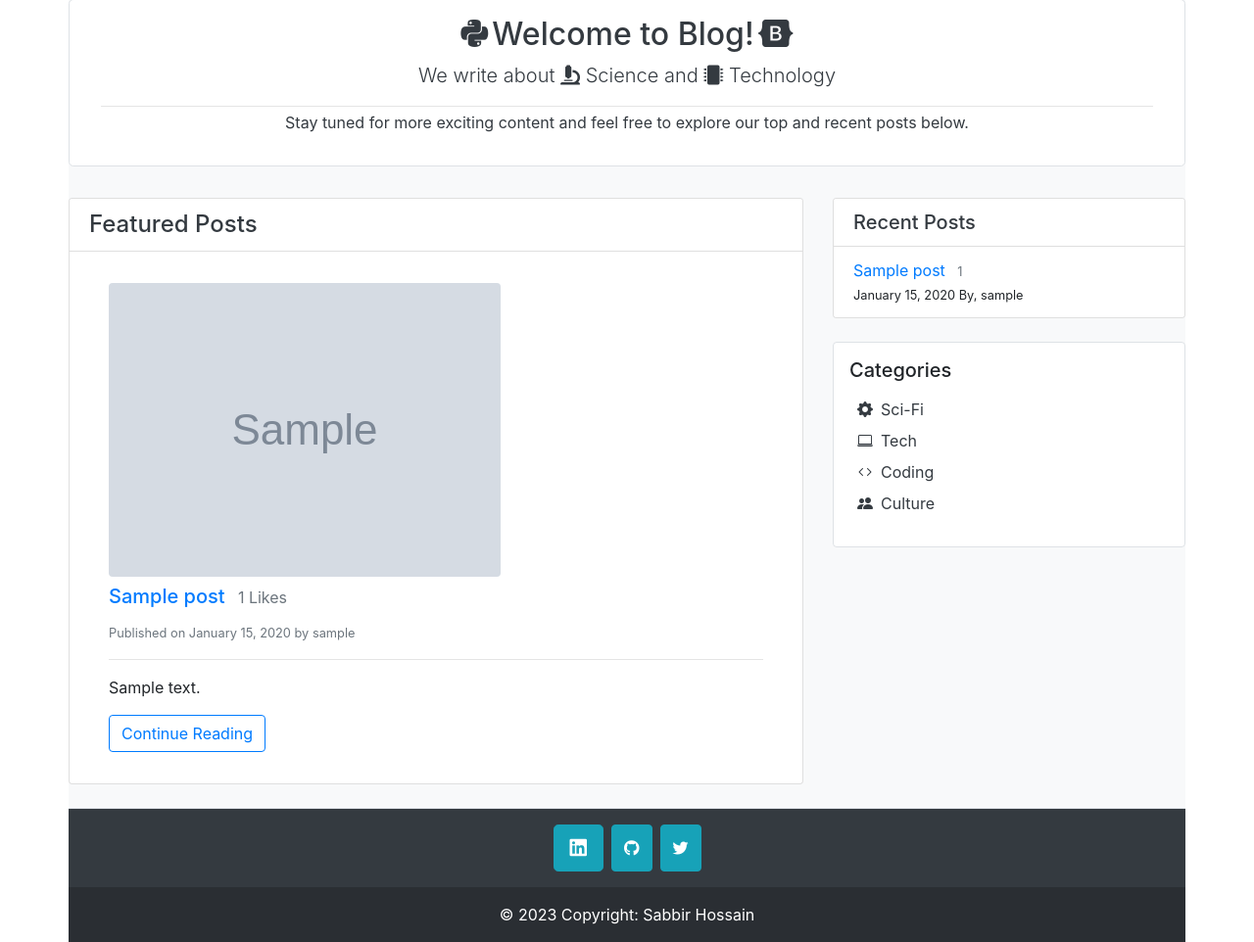
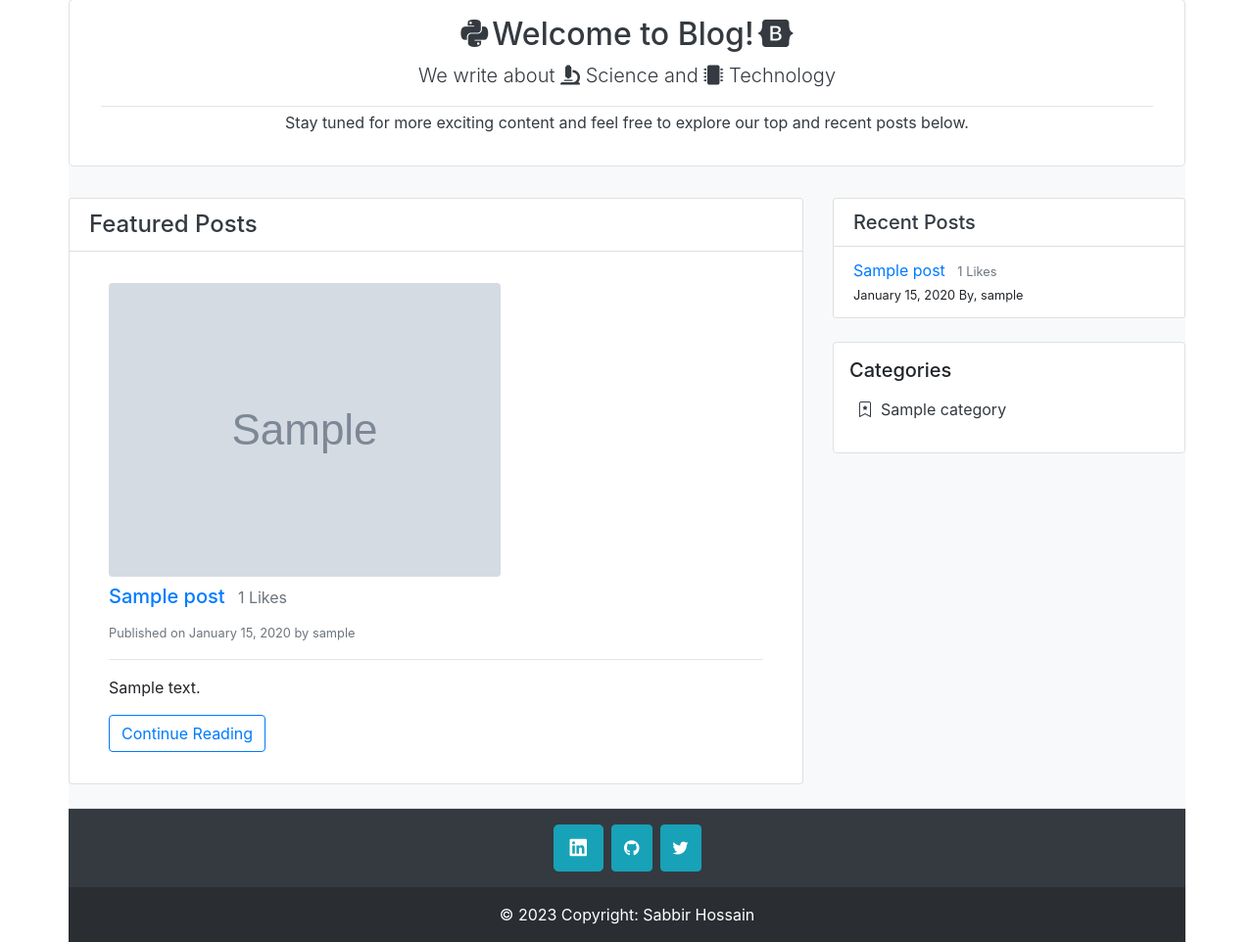
Before and after one commit to Sabbir1039/Blog-with-Django-Bootstrap, a Django app: page / in a window 1280 px wide. Shown: the part 81-1043 px from the top of the page at 98% size. Run offline with Django 4.2, Linux system fonts and the light colour scheme; tables that the repository leaves empty hold one stand-in row (values such as "Sample post"); grey boxes marked "Sample" are stand-in pictures.

Commit message:
category section added

```diff
--- a/blog_app/templates/blog_app/home.html
+++ b/blog_app/templates/blog_app/home.html
@@ -20,7 +20,7 @@
                 </div>
                 <div class="card-body">
                     <div class="list-group list-group-flush">
-                        {% for post in posts %}
+                        {% for post in featured_posts %}
                         <div class="list-group-item">
                             <img src="{{ post.cover_image.url }}" class="img-fluid rounded" alt="Post Cover Image">
                             <h5 class="card-title mt-2">
@@ -46,11 +46,11 @@
                     <h5 class="mb-0">Recent Posts</h5>
                 </div>
                 <ul class="list-group list-group-flush">
-                    {% for post in posts %}
+                    {% for post in recent_posts %}
                     <li class="list-group-item">
                         <!-- <img src="{{ post.cover_image.url }}" class="img-fluid rounded" alt="Post Cover Image"> -->
                         <a href="{% url 'post-detail' post.id %}">{{ post.title }}</a>
-                        <small class="ml-2 text-muted">{{ post.likes.count }}</small>
+                        <small class="ml-2 text-muted">{{ post.likes.count }} Likes</small>
                         <br>
                         <small>{{ post.created_at|date:"F j, Y" }} By, {{ post.author }}</small>
                     </li>
@@ -61,26 +61,13 @@
             <div class="bg-white border p-3 rounded mb-2">
                 <div class="h5 mb-3">Categories</div>
                 <ul class="list-unstyled ml-2">
+                    {% for item in categories %}
                     <li class="mb-2">
                         <a href="#" class="text-decoration-none text-dark">
-                            <i class="bi bi-gear-fill mr-2"></i>Sci-Fi
+                            <i class="bi bi-bookmark-star mr-2"></i>{{ item.name }}
                         </a>
                     </li>
-                    <li class="mb-2">
-                        <a href="#" class="text-decoration-none text-dark">
-                            <i class="bi bi-laptop mr-2"></i>Tech
-                        </a>
-                    </li>
-                    <li class="mb-2">
-                        <a href="#" class="text-decoration-none text-dark">
-                            <i class="bi bi-code mr-2"></i>Coding
-                        </a>
-                    </li>
-                    <li class="mb-2">
-                        <a href="#" class="text-decoration-none text-dark">
-                            <i class="bi bi-people-fill mr-2"></i>Culture
-                        </a>
-                    </li>
+                    {% endfor %}
                 </ul>
             </div>
 
--- a/blog_app/views.py
+++ b/blog_app/views.py
@@ -1,10 +1,11 @@
 from typing import Any
 from django.db.models.query import QuerySet
+from django.db import models
 from django.forms.models import BaseModelForm
 from django.http import HttpResponse
 from django.contrib import messages
 from django.urls import reverse_lazy
-from .models import Post
+from .models import Post, Like, Category
 from django.views.generic import (
     ListView,
     CreateView,
@@ -19,12 +20,13 @@ class HomePageView(ListView):
     template_name = 'blog_app/home.html'
     context_object_name = 'posts'
 
-
     def get_context_data(self, **kwargs: Any) -> dict[str, Any]:
         context = super().get_context_data(**kwargs)
         context['title'] = 'Home'
-        # context['posts'] = Post.objects.all().order_by('created_at')[:5]
-        # context['top_post'] = Post.objects.all().count()
+        context['recent_posts'] = Post.objects.all().order_by('-created_at')[:5]
+        most_liked_posts = Post.objects.annotate(like_count=models.Count('likes')).order_by('-like_count')[:5]
+        context['featured_posts'] = most_liked_posts
+        context['categories'] = Category.objects.all()
         return context
 
 
```
